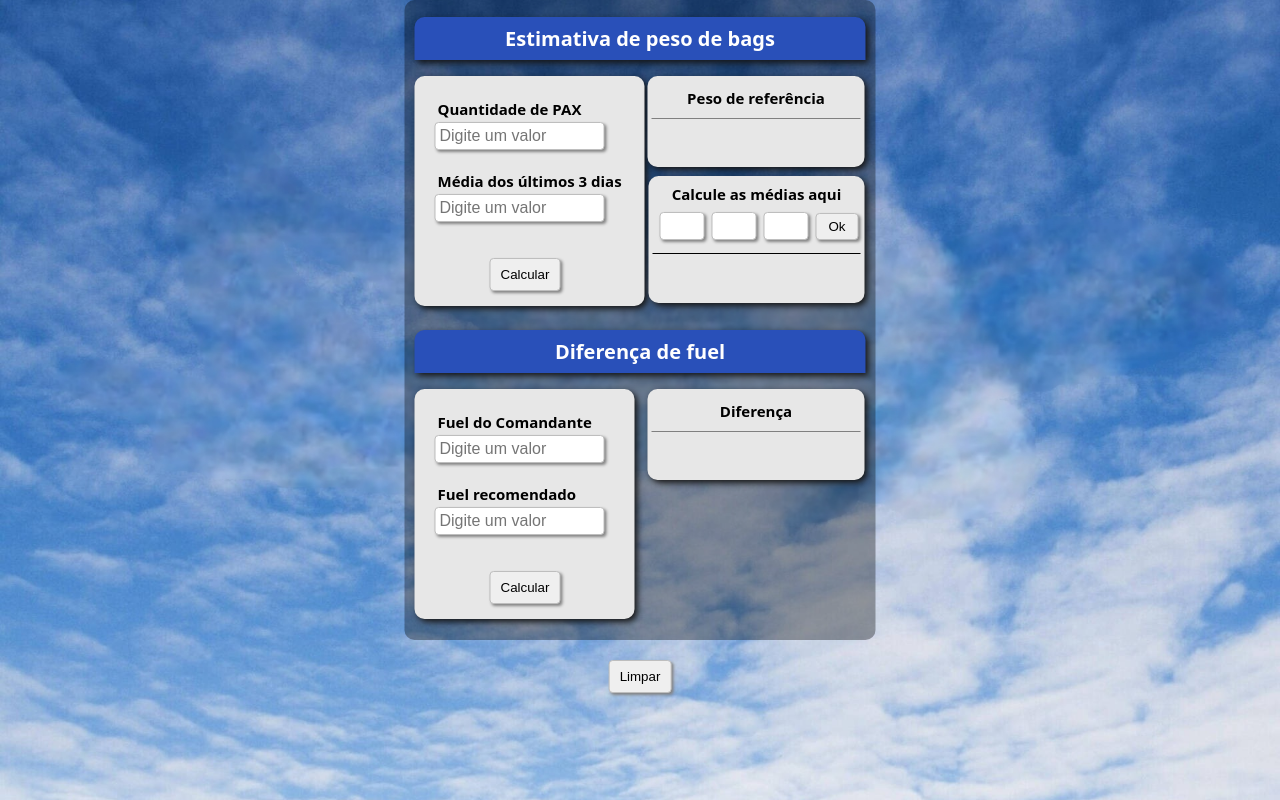
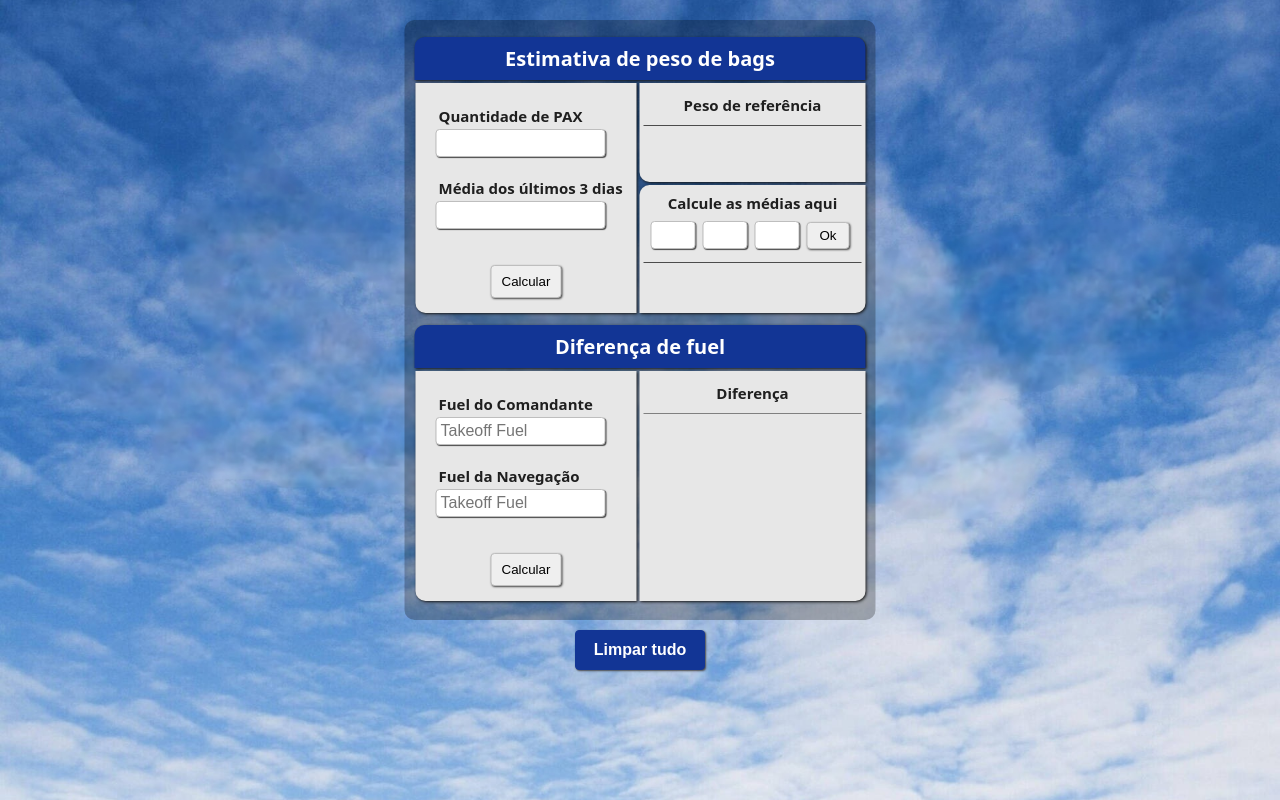
Before and after one commit to CaduMont/calculo330, a plain HTML site: page index.html in a window 1280 px wide. Drawn offline with Linux system fonts and the light colour scheme.

Commit message:
Add files via upload

```diff
--- a/index.html
+++ b/index.html
@@ -4,7 +4,7 @@
     <meta charset="UTF-8">
     <meta name="viewport" content="width=device-width, initial-scale=1.0">
     <title>Cálculo A330</title>
-    <link rel="stylesheet" href="assets/css/style.css">
+    <link rel="stylesheet" href="style.css">
 
 </head>
 <body>
@@ -14,18 +14,18 @@
             <h2 id="top-box" >Estimativa de peso de bags</h2>
         </div>
             <div class="box-left">
-        <p>Quantidade de PAX</p>
-        <input id="valor1" type="number" placeholder="Digite um valor">
+                <p id="infoQuantPax">Quantidade de PAX</p>
+                <input id="valor1" type="number" placeholder="">
                 <br><br>
-        <p>Média dos últimos 3 dias</p>
-        <input id="valor2" type="number" placeholder="Digite um valor">
+                <p id="infoMedia3Dias">Média dos últimos 3 dias</p>
+                <input id="valor2" type="number" placeholder="">
                 <br><br><br>
                 <button id="BCalcularMedia" onclick="calcularMediaDeBags()"><abbr title="Enter">Calcular</abbr></button>
             </div>
 
             <div class="box-right">
                 <p id="resultadoMedia" >Peso de referência</p>
-        <p id="info" ></p>
+                <p id="info"></p>
 
                 <div class="medias">
                     <p id="infoCalcularAMedia">Calcule as médias aqui</p>
@@ -39,15 +39,16 @@
 
             </div>
 
+    <div id="box-down">
         <div class="box-fuel">
             <h2 id="bottom-box" >Diferença de fuel</h2>
         </div>
         <div class="box-bottom-left">
             <p>Fuel do Comandante</p>
-        <input id="fuel-coma" type="number" placeholder="Digite um valor">
+            <input id="fuel-coma" type="number" placeholder="Takeoff Fuel">
             <br><br>
-        <p>Fuel recomendado</p>
-        <input id="fuel-rec" type="number" placeholder="Digite um valor">
+            <p>Fuel da Navegação</p>
+            <input id="fuel-rec" type="number" placeholder="Takeoff Fuel">
             <br><br><br>
             <button id="BCalcularfuel" onclick="calcularDiferencaDeFuel()"> <abbr title="Enter">Calcular</abbr></button>
         </div>
@@ -56,8 +57,9 @@
             <p id="infoFuel" ></p>
         </div>
     </div>
-    <div id="limpar"><button id="botao"><abbr title="Apagar todos os valores">Limpar</abbr></button></div>
-    <script src="assets/js/code.js" ></script>
+    </div>
+    <div id="limpar"><button id="botaoLimpar"><abbr title="Apagar todos os valores">Limpar tudo</abbr></button></div>
+    <script src="code.js"></script>
 </body>
 
 
--- /dev/null
+++ b/style.css
@@ -0,0 +1,324 @@
+        body
+        {
+            margin: 0;
+            padding: 0;
+            width: 100vw;
+            height: 100vh;
+            background-image: url('azul3.jpg');
+            background-repeat: no-repeat;
+            background-size: cover;
+            background-position: center;
+            overflow: hidden;
+        }
+        .principal
+        {
+            background-color: rgba(0, 0, 0, 0.263);
+            position: absolute;
+            margin-top: 20px;
+            left: 50%;
+            transform: translate(-50%);
+            height: 600px;
+            padding-left: 10px;
+            padding-right: 10px;
+            padding-top: 0px;
+            padding-bottom: 0px;
+            border-radius: 10px;
+
+        }
+        #top-box
+        {
+            background-color: rgb(18, 53, 149);
+            padding: 8px;
+            width: 435px;
+            border-top-left-radius: 10px;
+            border-top-right-radius: 10px;
+            box-shadow: 1px 1px 3px rgb(22, 22, 22);
+            text-align: center;
+            font-family: system-ui, -apple-system, BlinkMacSystemFont, 'Segoe UI', Roboto, Oxygen, Ubuntu, Cantarell, 'Open Sans', 'Helvetica Neue', sans-serif;
+            font-size: 20px;
+            color: white;
+
+        }
+        .box-left
+        {
+            background-color: rgb(231, 231, 231);
+            position: absolute;
+            top: 63px;
+            left: 11px;
+            padding: 20px;
+            padding-bottom: 10px;
+            border-radius: 10px;
+            border-bottom-right-radius: 0;
+            border-top-left-radius: 0px;
+            border-top-right-radius: 0px;
+            height: 200px;
+            width: 181px;
+            box-shadow: 1px 1px 3px rgb(22, 22, 22);
+        }
+
+        .box-right
+        {
+            background-color: rgb(231, 231, 231);
+            position: absolute;
+            top: 63px;
+            left: 2px;
+            padding: 20px;
+            padding-left: 1px;
+            padding-right: 1px;
+            padding-top: 1px;
+            border-radius: 10px;
+            border-top-left-radius: 0;
+            border-top-right-radius: 0;
+            border-bottom-right-radius: 0;
+            height: 78px;
+            width: 224px;
+            box-shadow: 1px 1px 3px rgb(22, 22, 22);
+            margin-left: 233px;
+        }
+
+        .medias{
+            position: absolute;
+            top: 102px;
+            left: 0px;
+            background-color: rgb(231, 231, 231);
+            padding: 1px;
+            padding-top: 5px;
+            border-radius: 10px;
+            border-top-right-radius: 0;
+            border-bottom-left-radius: 0;
+            height: 122px;
+            width: 224px;
+            box-shadow: 1px 1px 3px rgb(22, 22, 22);
+
+        }
+
+        #bottom-box
+        {
+            position: absolute;
+            top: 35px;
+            background-color: rgb(18, 53, 149);
+            padding: 8px;
+            width: 435px;
+            margin-top: 270px;
+            border-top-left-radius: 10px;
+            border-top-right-radius: 10px;
+            box-shadow: 1px 1px 3px rgb(22, 22, 22);
+            text-align: center;
+            font-family: system-ui, -apple-system, BlinkMacSystemFont, 'Segoe UI', Roboto, Oxygen, Ubuntu, Cantarell, 'Open Sans', 'Helvetica Neue', sans-serif;
+            font-size: 20px;
+            color: white;
+        }
+        .box-bottom-left
+        {
+            background-color: rgb(231, 231, 231);
+            position: absolute;
+            top: 351px;
+            left: 11px;
+            padding: 20px;
+            padding-bottom: 10px;
+            border-radius: 10px;
+            border-bottom-right-radius: 0;
+            border-top-left-radius: 0px;
+            border-top-right-radius: 0px;
+            height: 200px;
+            width: 181px;
+            box-shadow: 1px 1px 3px rgb(22, 22, 22);
+        }
+        .box-bottom-right
+        {
+            background-color: rgb(231, 231, 231);
+            position: absolute;
+            top: 351px;
+            left: 2px;
+            padding: 20px;
+            padding-left: 1px;
+            padding-right: 1px;
+            padding-top: 1px;
+            border-radius: 10px;
+            border-top-left-radius: 0;
+            border-top-right-radius: 0;
+            border-bottom-left-radius: 0;
+            height: 209px;
+            width: 224px;
+            box-shadow: 1px 1px 3px rgb(22, 22, 22);
+            margin-left: 233px;
+        }
+
+
+        input{
+            border: 1px solid rgb(190, 190, 190);
+            outline: none;
+            padding: 4px;
+            border-radius: 4px;
+            box-shadow: 1px 1px 1px rgb(73, 73, 73);
+            font-size: 16px;
+        }
+        input[type="number"]::-webkit-outer-spin-button,
+        input[type="number"]::-webkit-inner-spin-button {
+            -webkit-appearance: none;
+        }
+
+        button
+        {
+            padding: 5px;
+            border-radius: 4px;
+            border: 1px solid rgb(190, 190, 190);
+            box-shadow: 1px 1px 2px rgb(73, 73, 73);
+            margin-left: 55px;
+        }
+        button:hover
+        {
+            background-color: rgb(18, 53, 149);
+            border: 1px solid rgb(18, 53, 149);
+            cursor: pointer;
+            color: white;
+        }
+        #BCalcularMedia{
+            padding: 10px;
+            padding-top: 8px;
+            padding-bottom: 8px;
+        }
+        #BCalcularfuel{
+            padding: 10px;
+            padding-top: 8px;
+            padding-bottom: 8px;
+        }
+        abbr {
+            text-decoration: none;
+        }
+
+        #infoQuantPax {
+            width: 200px;
+        }
+
+        #infoMedia3Dias {
+            width: 200px;
+        }
+        p
+        {
+            font-size: 15px;
+            font-family: system-ui, -apple-system, BlinkMacSystemFont, 'Segoe UI', Roboto, Oxygen, Ubuntu, Cantarell, 'Open Sans', 'Helvetica Neue', sans-serif;
+            font-weight: bold;
+            margin: 3px;
+            color: rgb(31, 31, 31);
+        }
+
+        #valor1
+        {
+            width: 160px;
+        }
+        #valor2
+        {
+            width: 160px;
+        }
+        #fuel-coma
+        {
+            width: 160px;
+        }
+        #fuel-rec
+        {
+            width: 160px;
+        }
+
+        #infoCalcularAMedia{
+            text-align: center;
+            padding-bottom: 5px;
+        }
+
+        .med{
+            width: 35px;
+            position: relative;
+            left: 10px;
+            margin-right: 3px;
+        }
+        #botaoOk{
+            position: absolute;
+            margin-left: 5px;
+            padding-left: 12px;
+            padding-right: 12px;
+            position: relative;
+            left: 5px;
+        }
+        #linha{
+            border-bottom: solid 1px rgb(76, 76, 76);
+            padding-top: 10px;
+        }
+        #infoCalculoMedia{
+            width: 215px;
+            height: 46px;
+            border-radius: 10px;
+            text-align: center;
+            margin-top: 8px;
+            font-size: 24px;
+        }
+
+        #info
+        {
+            width: 215px;
+            height: 46px;
+            border-radius: 10px;
+            text-align: center;
+            margin-top: 12px;
+            font-size: 24px;
+        }
+        #infoFuel
+        {
+            width: 215px;
+            height: 46px;
+            border-radius: 10px;
+            text-align: center;
+            margin-top: 70px;
+            font-size: 24px;
+        }
+        #resultadoMedia
+        {
+            text-align: center;
+            padding: 10px;
+            margin-top: 1px;
+            border-bottom: 1px solid rgb(76, 76, 76);
+        }
+        #resultadoFuel
+        {
+            text-align: center;
+            padding: 10px;
+            margin-top: 1px;
+            border: 5px black;
+            border-color: 1px black;
+            border-bottom: 1px solid gray;
+        }
+
+        #botaoLimpar {
+            margin-left: 0px;
+            position: absolute;
+            top: 630px;
+            left:50%;
+            transform: translate(-50%);
+            height: 40px;
+            width: 130px;
+            vertical-align: middle;
+            text-align: center;
+            font-size: 16px;
+            font-weight: bold;
+            background-color: rgb(18, 53, 149);
+            border: 1px solid rgb(18, 53, 149);
+            cursor: pointer;
+            color: white;
+        }
+
+        #botaoLimpar:hover {
+            margin-left: 0px;
+            position: absolute;
+            top: 630px;
+            left:50%;
+            transform: translate(-50%);
+            height: 40px;
+            width: 130px;
+            vertical-align: middle;
+            text-align: center;
+            font-size: 16px;
+            font-weight: bold;
+            background-color: rgb(231, 231, 231);
+            color: rgb(18, 53, 149);
+            border: 2px solid rgb(18, 53, 149);
+
+        }
```
Also changed, not shown: code.js (added, +57 -0 lines), azul3.jpg (added). Lines whose indentation alone changed are shown as unchanged.
